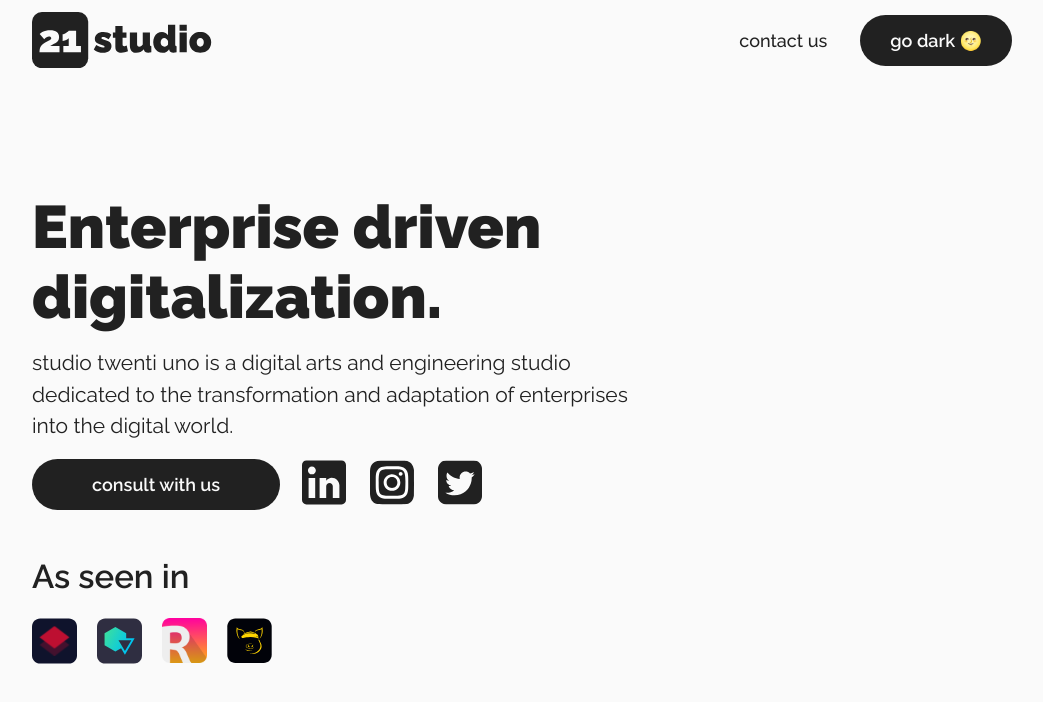
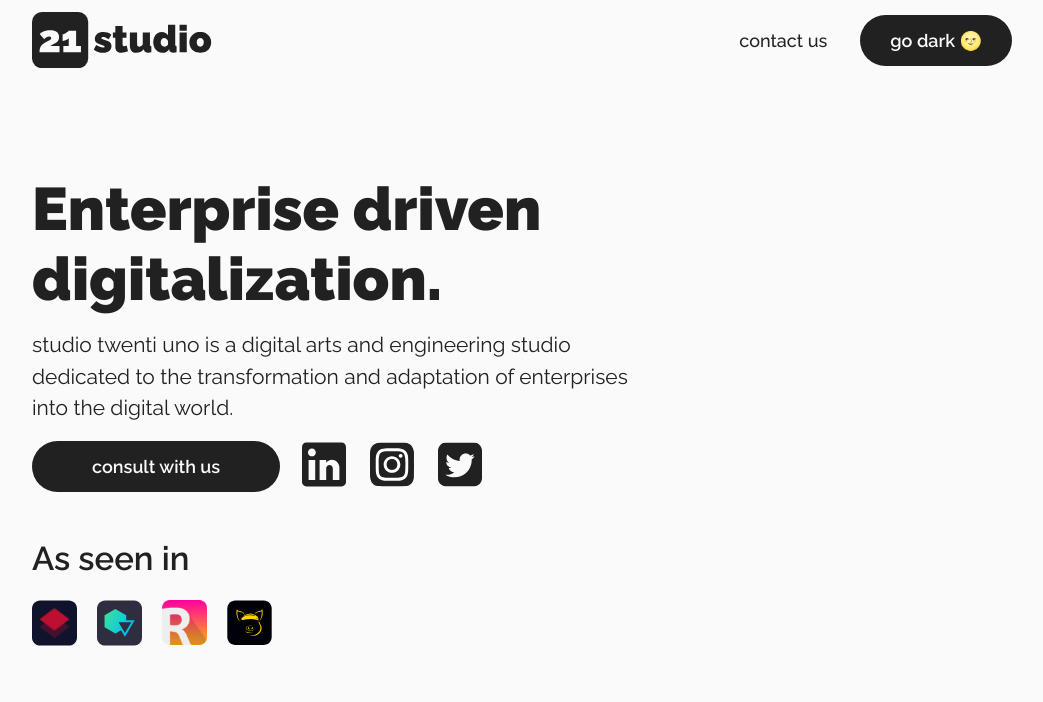
Before and after one commit to studio-twenti-uno/studio-client, a React (Create React App) app: page / in a window 1280 px wide. Shown: the top 702 px of the page, without its empty margins (118-1161 px from the left). Built offline with nearby package versions, Linux system fonts and the light colour scheme.

Commit message:
removing margin from over the text

```diff
--- a/src/App.js
+++ b/src/App.js
@@ -41,15 +41,15 @@ function App() {
       <Navigation theme={theme} setTheme={setTheme}/>
       {/* Display Heading */}
       <main css={css`
-        margin-top: 7.2rem;
+        margin-top: 5.4rem;
         background-color: ${theme === 'light' ? 'var(--lightColor)' : 'var(--darkColor)'};
         padding-top: 12rem;
 
         @media(max-width: 500px){
-          margin-top: 6.3rem;
+          margin-top: 3.6rem;
         }
         @media(max-width: 390px){
-          margin-top: 1.2rem;
+          margin-top: 0rem;
         }
       `}>
         {/* Text and CTA container */}
```
